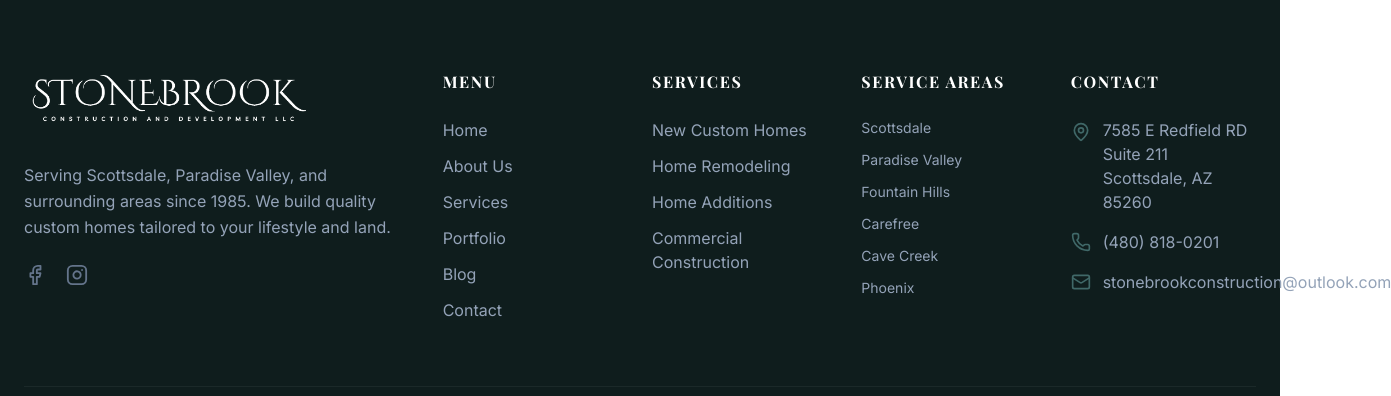
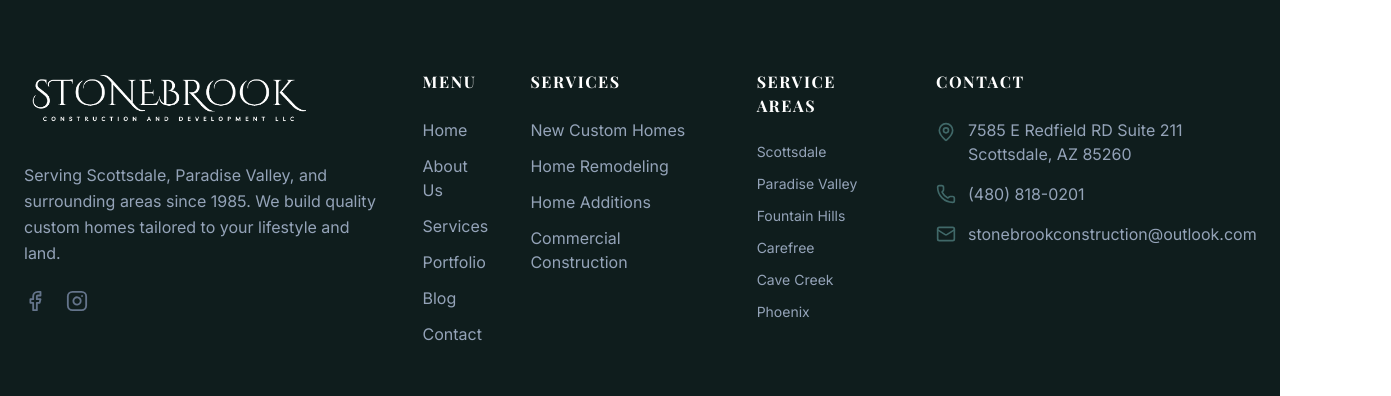
Before and after one commit to ahmedk-hue/stonebrook-homes-main, a React (Vite) app: page / in a window 1280 px wide. Shown: the part 6652-7048 px from the top of the page, 1391 px wide, since content can reach past the window. Built offline with nearby package versions, Linux system fonts and the light colour scheme; a web font is replaced by a local one.

Commit message:
Refactor desktop footer to flexbox for tighter column spacing

```diff
--- a/src/components/Footer.tsx
+++ b/src/components/Footer.tsx
@@ -7,10 +7,10 @@
     return (
         <footer className="bg-[#0f1d1d] text-slate-400 pt-20 pb-10 border-t border-white/5">
             <div className="container mx-auto px-6">
-                <div className="grid grid-cols-1 md:grid-cols-2 lg:grid-cols-6 gap-8 lg:gap-6 mb-16">
+                <div className="grid grid-cols-1 md:grid-cols-2 lg:flex lg:justify-between lg:gap-10 mb-16">
 
                     {/* Brand Col */}
-                    <div className="lg:col-span-2">
+                    <div className="lg:w-[30%]">
                         <Link to="/" className="inline-block mb-6">
                             <img src="/logo.png" alt={SITE_CONFIG.name} className="h-auto w-72 brightness-0 invert" />
                         </Link>
@@ -24,7 +24,7 @@
                     </div>
 
                     {/* Quick Links */}
-                    <div>
+                    <div className="lg:w-auto">
                         <h3 className="text-white font-bold uppercase tracking-widest mb-6">Menu</h3>
                         <ul className="space-y-3">
                             {[
@@ -45,7 +45,7 @@
                     </div>
 
                     {/* Services (Silo Links) */}
-                    <div>
+                    <div className="lg:w-auto">
                         <h3 className="text-white font-bold uppercase tracking-widest mb-6">Services</h3>
                         <ul className="space-y-3">
                             {SITE_CONFIG.services.map((service) => (
@@ -57,7 +57,7 @@
                     </div>
 
                     {/* Locations (New Column) */}
-                    <div>
+                    <div className="lg:w-auto">
                         <h3 className="text-white font-bold uppercase tracking-widest mb-6">Service Areas</h3>
                         <ul className="space-y-3 text-sm">
                             {SITE_CONFIG.serviceAreas.map((area) => (
@@ -69,7 +69,7 @@
                     </div>
 
                     {/* Contact */}
-                    <div>
+                    <div className="lg:flex-1 lg:max-w-xs">
                         <h3 className="text-white font-bold uppercase tracking-widest mb-6">Contact</h3>
                         <ul className="space-y-4">
                             <li className="flex gap-3 items-start">
```
